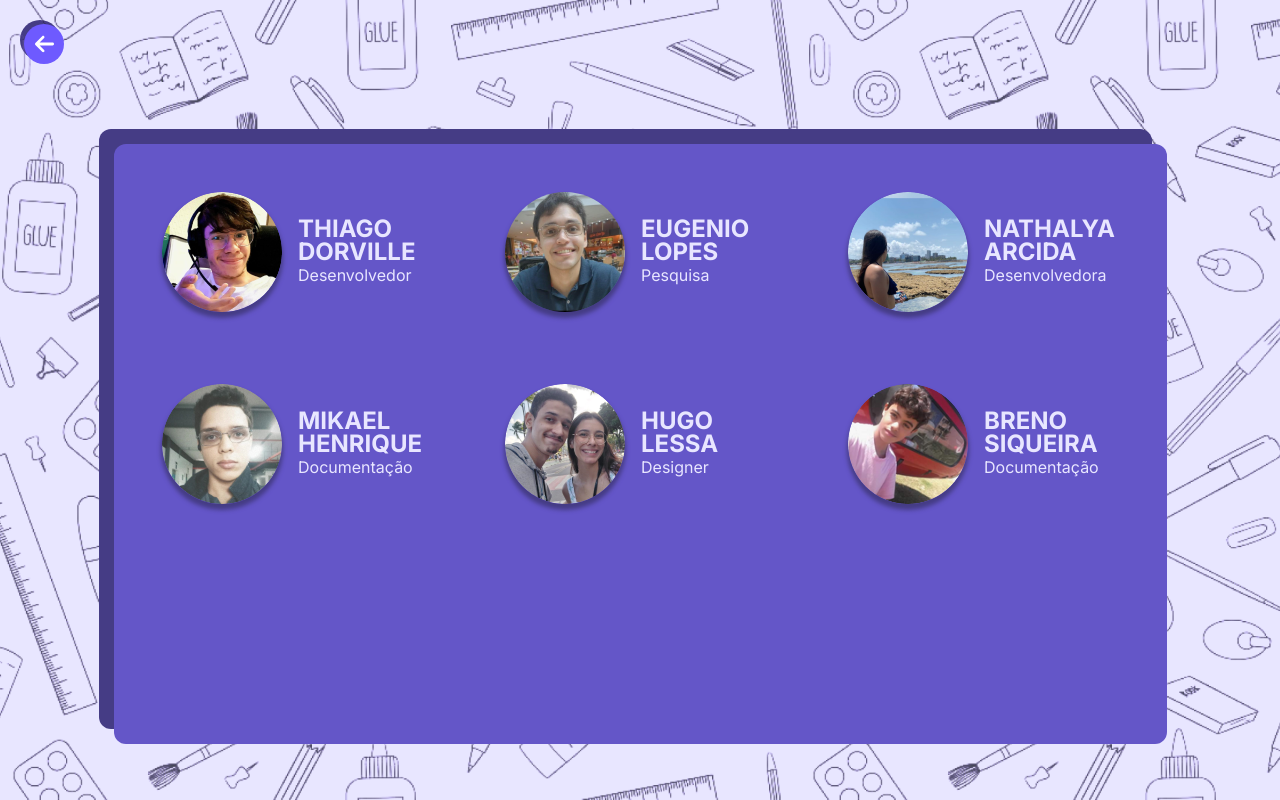
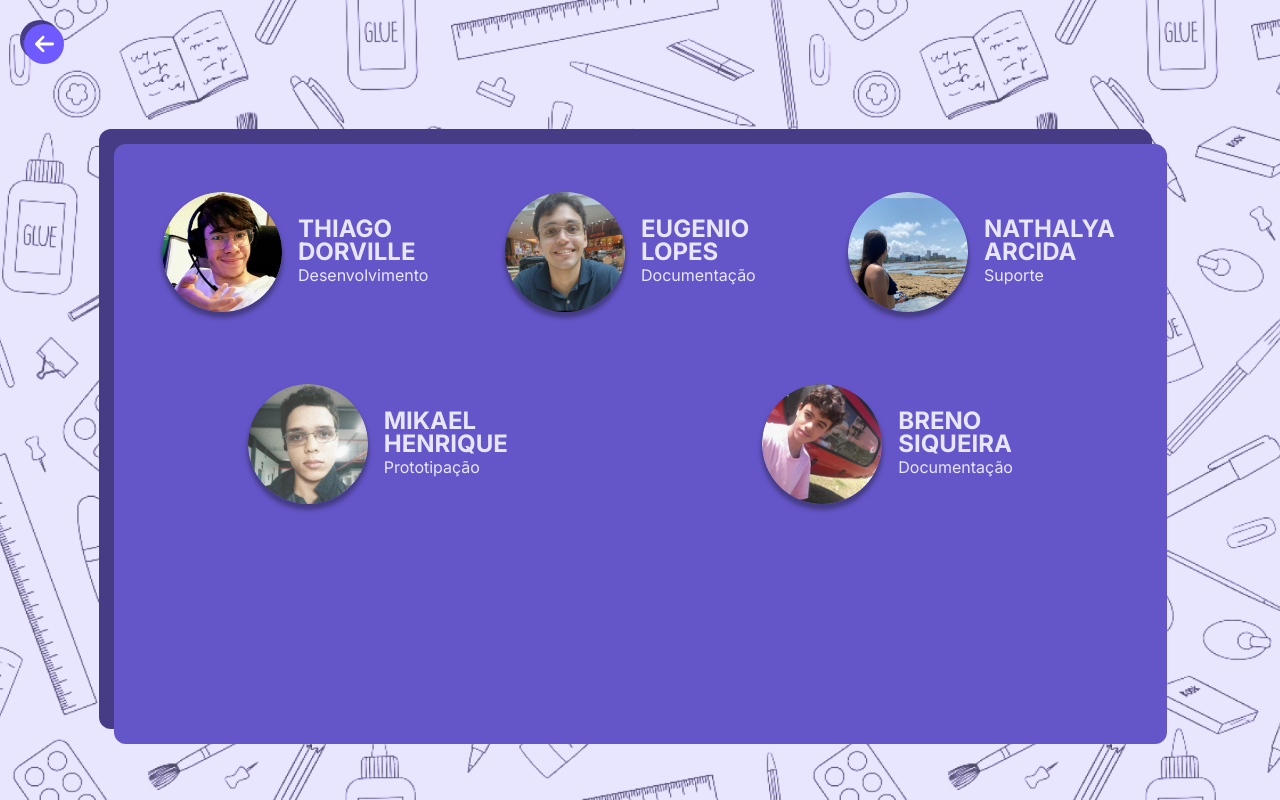
Before and after one commit to dorvillethiago/Memoriza-Libras, a React (Vite) app: page /credits in a window 1280 px wide. Built offline with nearby package versions, Linux system fonts and the light colour scheme.

Commit message:
hitfix: refactor dos participantes

```diff
--- a/src/modules/Credits/Collaborators.ts
+++ b/src/modules/Credits/Collaborators.ts
@@ -1,6 +1,5 @@
 import ThiagoDorville from './assets/CollaboratorsImages/ThiagoDorville.png'
 import EugenioLopes from './assets/CollaboratorsImages/EugenioLopes.jpg'
-import HugoLessa from './assets/CollaboratorsImages/HugoLessa.png'
 import MikaelHenrique from './assets/CollaboratorsImages/MikaelHenrique.png'
 import NathalyaArcida from './assets/CollaboratorsImages/NathalyaArcida.png'
 import BrenoSiqueira from './assets/CollaboratorsImages/BrenoSiqueira.png'
@@ -9,7 +8,7 @@ interface Collaborator {
     firstName: string;
     lastName: string;
     img: string;
-    role: 'Desenvolvedor' | 'Designer' | 'Documentação' | 'Pesquisa' | 'Desenvolvedora';
+    role: 'Desenvolvimento' | 'Documentação' | 'Prototipação' | 'Suporte';
 }
 
 const Collaborators: Collaborator[] = [
@@ -17,32 +16,25 @@ const Collaborators: Collaborator[] = [
         firstName: 'Thiago',
         lastName: 'Dorville',
         img: ThiagoDorville,
-        role: 'Desenvolvedor'
+        role: 'Desenvolvimento'
     },
     {
         firstName: 'Eugenio',
         lastName: 'Lopes',
         img: EugenioLopes,
-        role: 'Pesquisa'
+        role: 'Documentação'
     },
     {
         firstName: 'Nathalya',
         lastName: 'Arcida',
         img: NathalyaArcida,
-        role: 'Desenvolvedora'
+        role: 'Suporte'
     },
-
     {
         firstName: 'Mikael',
         lastName: 'Henrique',
         img: MikaelHenrique,
-        role: 'Documentação'
-    },
-    {
-        firstName: 'Hugo',
-        lastName: 'Lessa',
-        img: HugoLessa,
-        role: 'Designer'
+        role: 'Prototipação'
     },
     {
         firstName: 'Breno',
```
